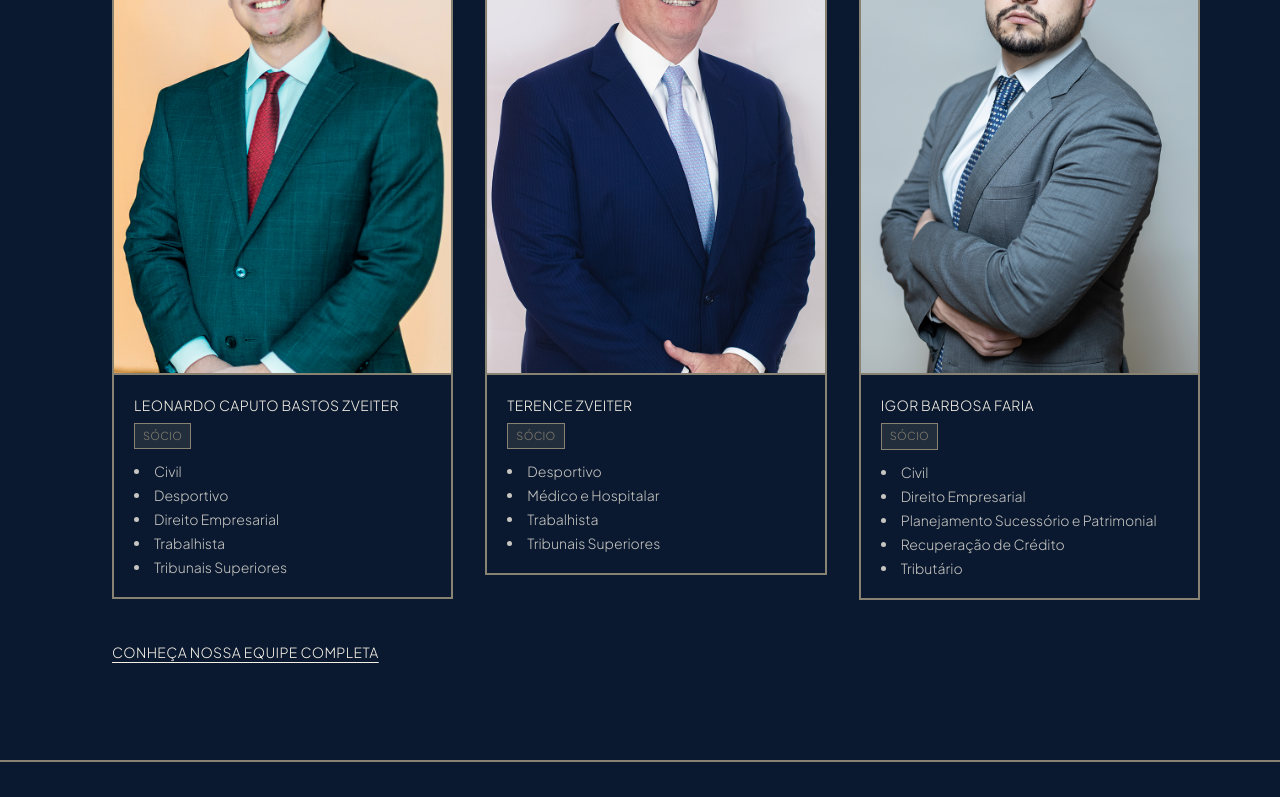
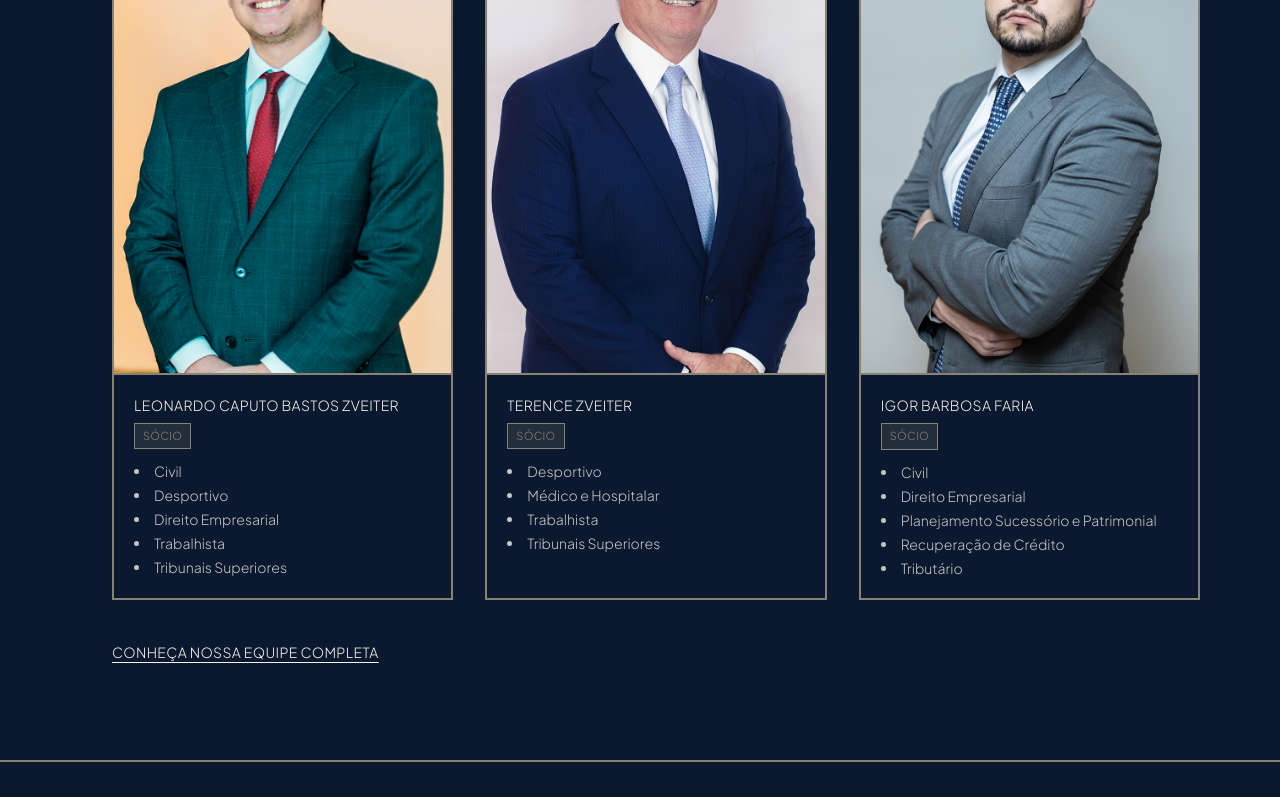
Before and after one commit to cbzb/cbzb-website, a Next.js app: page / in a window 1280 px wide. Shown: the part 1812-2609 px from the top of the page. Built offline with nearby package versions, Linux system fonts and the light colour scheme; a web font is replaced by a local one.

Commit message:
alterações socios2

```diff
--- a/components/PartnerCard.js
+++ b/components/PartnerCard.js
@@ -1,18 +1,18 @@
 export default function PartnerCard({ nome, cargo, foto = null, especialidades = [] }) {
   return (
-    <div className="border-2 border-divider">
-      <div className="aspect-[2/3] bg-primary-dark/40 flex items-center justify-center">
+    <div className="border-2 border-divider h-full flex flex-col">
+      <div className="aspect-[2/3] bg-primary-dark/40 flex items-center justify-center flex-shrink-0">
         {foto ? (
           <img src={foto} alt={nome} className="w-full h-full object-cover" />
         ) : (
           <div className="text-text-light/60 font-title font-light uppercase tracking-wide text-sm">Foto indisponível</div>
         )}
       </div>
-      <div className="p-5 border-t-2 border-divider text-text-light">
+      <div className="p-5 border-t-2 border-divider text-text-light flex flex-col flex-1">
         <h3 className="font-title font-light uppercase tracking-wide text-sm">{nome}</h3>
 
         {cargo && (
-          <span className={`inline-block mt-2 text-[11px] uppercase tracking-wide px-2 py-1 border ${
+          <span className={`inline-block mt-2 text-[11px] uppercase tracking-wide px-2 py-1 border flex-shrink-0 w-fit ${
             cargo.toLowerCase() === 'sócio'
               ? 'border-[var(--color-divider-base)] bg-[var(--color-divider-base)]/20 text-[var(--color-divider-base)]'
               : 'button-border text-text-light/80'
@@ -22,7 +22,7 @@ export default function PartnerCard({ nome, cargo, foto = null, especialidades =
         )}
 
         {Array.isArray(especialidades) && especialidades.length > 0 && (
-          <ul className="mt-3 space-y-1 text-sm text-text-light/80 list-disc list-inside text-justify">
+          <ul className="mt-3 space-y-1 text-sm text-text-light/80 list-disc list-inside text-justify flex-1">
             {especialidades.map((esp) => (
               <li key={esp}>{esp}</li>
             ))}
--- a/components/Partners.js
+++ b/components/Partners.js
@@ -41,7 +41,7 @@ export default function Partners() {
         initial={slideUp.initial}
         animate={slideUp.animate}
         transition={{ ...smoothTransition, delay: 0.1 }}
-        className="grid grid-cols-1 md:grid-cols-3 gap-8 mt-12"
+        className="grid grid-cols-1 md:grid-cols-3 gap-8 mt-12 items-stretch"
       >
         {partners.map((partner, index) => (
           <motion.div
@@ -49,6 +49,7 @@ export default function Partners() {
             initial={fadeIn.initial}
             animate={fadeIn.animate}
             transition={{ ...smoothTransition, delay: 0.2 + index * 0.1 }}
+            className="h-full"
           >
             <PartnerCard
               nome={partner.nome}
```
